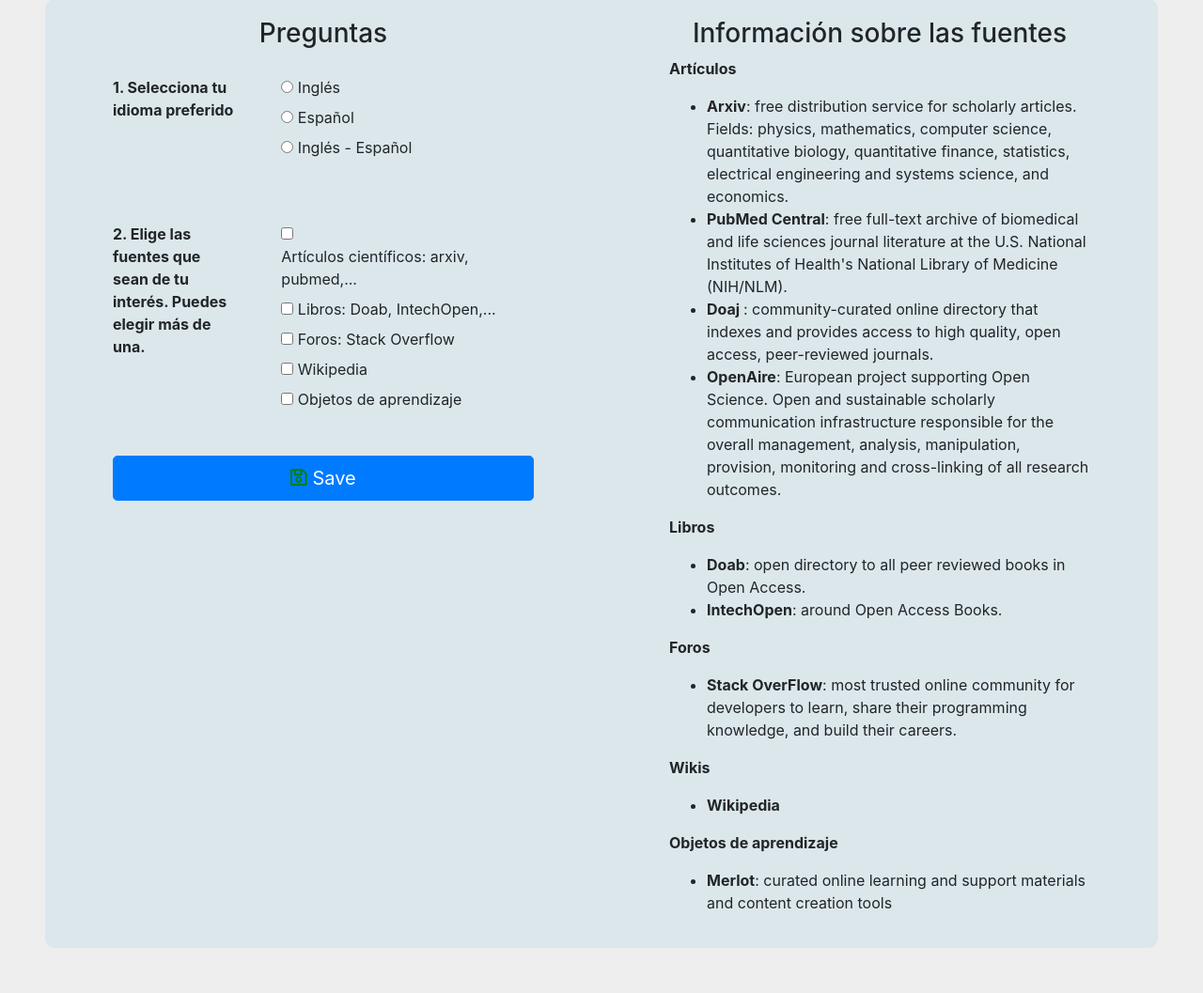
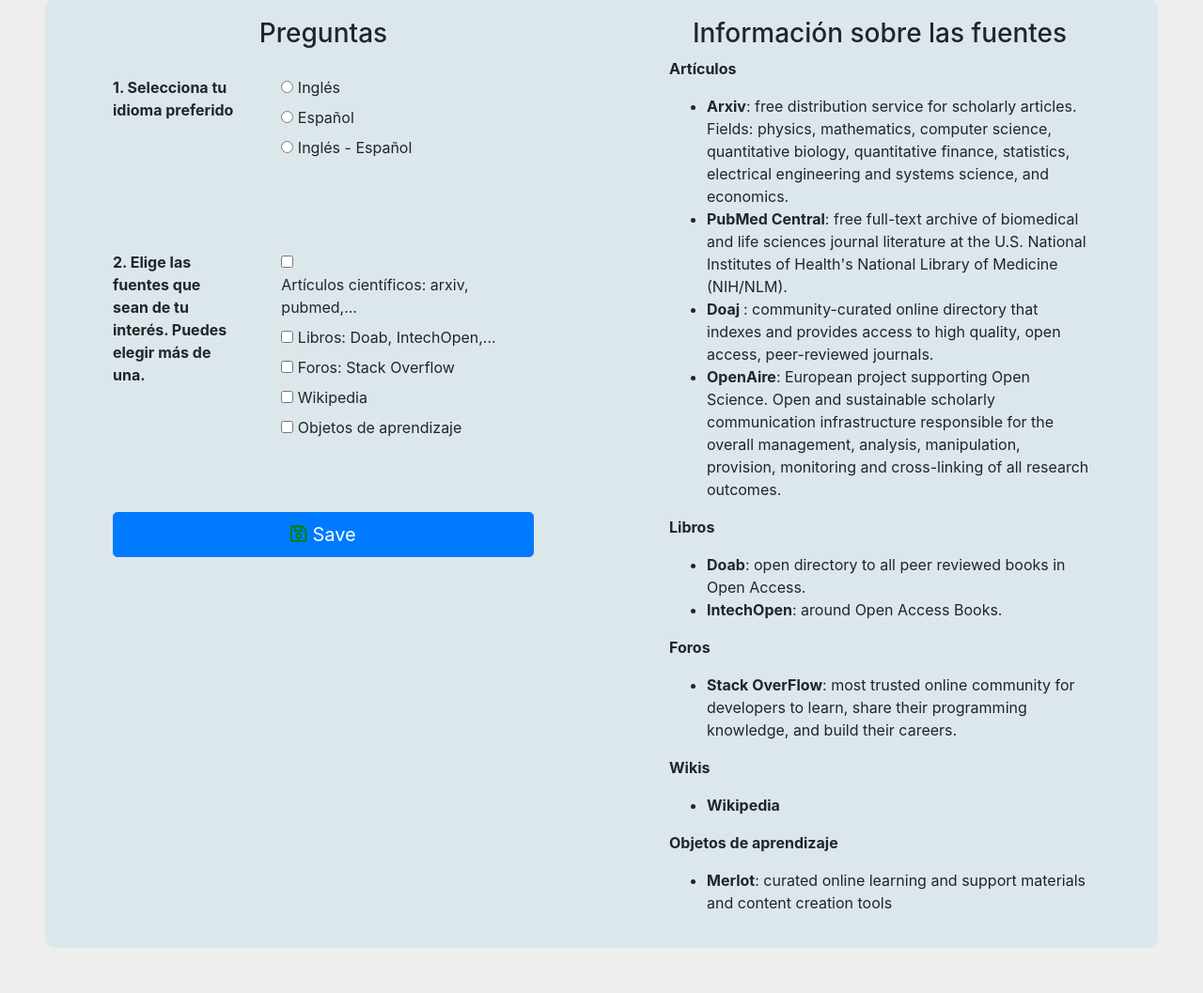
Before and after one commit to danielavarelat/test_api_profiles, a Flask app: page /courseProfile/1 in a window 1280 px wide. Shown: the part 191-1248 px from the top of the page at 94% size. Run offline with Flask 2, Linux system fonts and the light colour scheme; data that the repository does not hold is empty; some libraries are stand-ins or nearby versions.

Commit message:
better style

```diff
--- a/static/styles.css
+++ b/static/styles.css
@@ -8,17 +8,22 @@
   background: #eee;
   text-align: left;
 }
-h1,h2,h3,h4,h5,h6 {
+h1,
+h2,
+h3,
+h4,
+h5,
+h6 {
   text-align: center;
 }
 
 /* student_ok.html */
-.fa-user{
+.fa-user {
   color: green;
 }
 
 /* course_ok.html */
-.fa-save{
+.fa-save {
   color: green;
 }
 
@@ -31,7 +36,7 @@
   border: black;
 }
 .row {
-  margin-bottom: 20px;
+  margin-bottom: 50px;
   padding-top: 20px;
   padding-bottom: 20px;
   background-color: #dce7ec;
```
